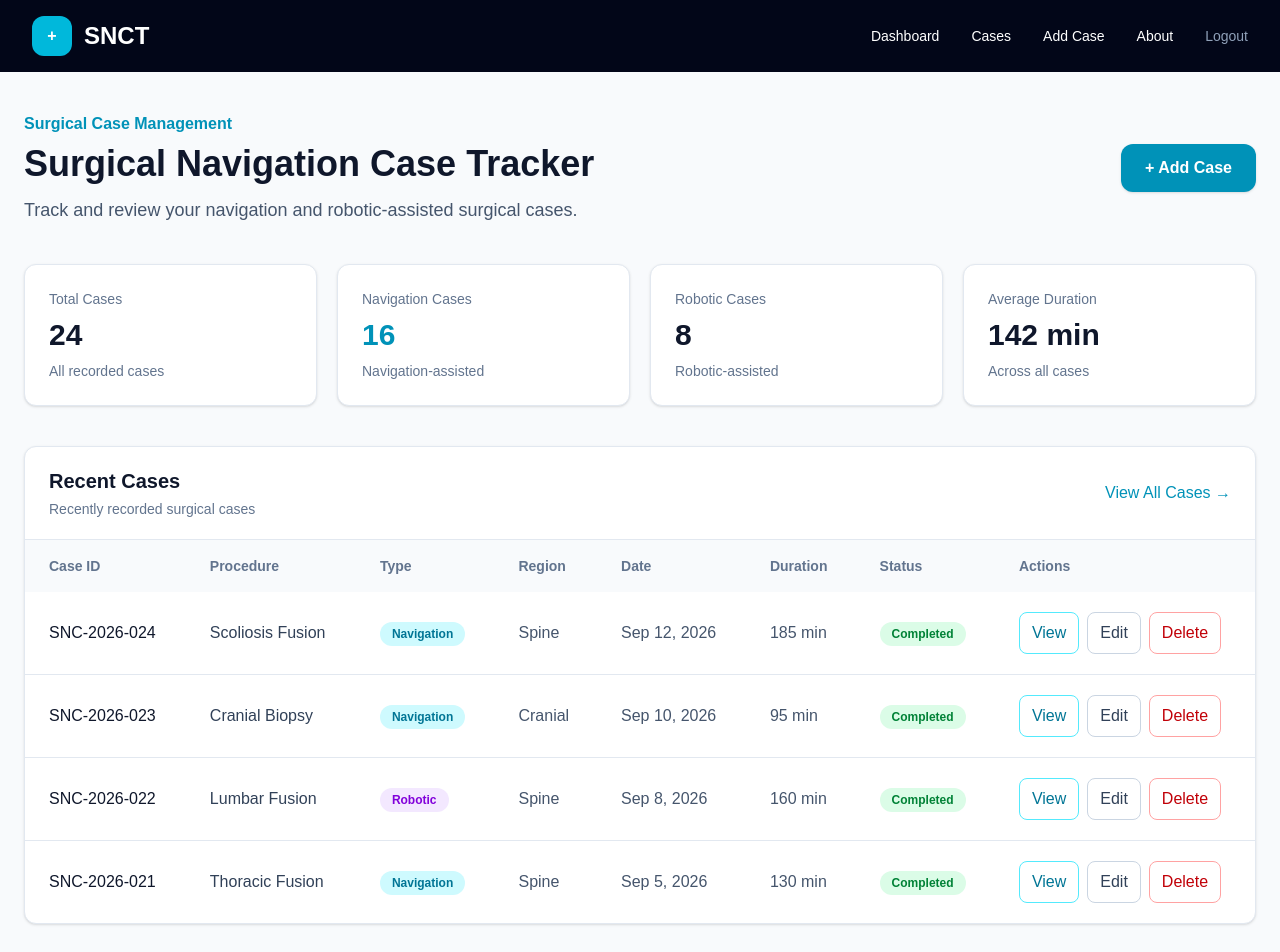
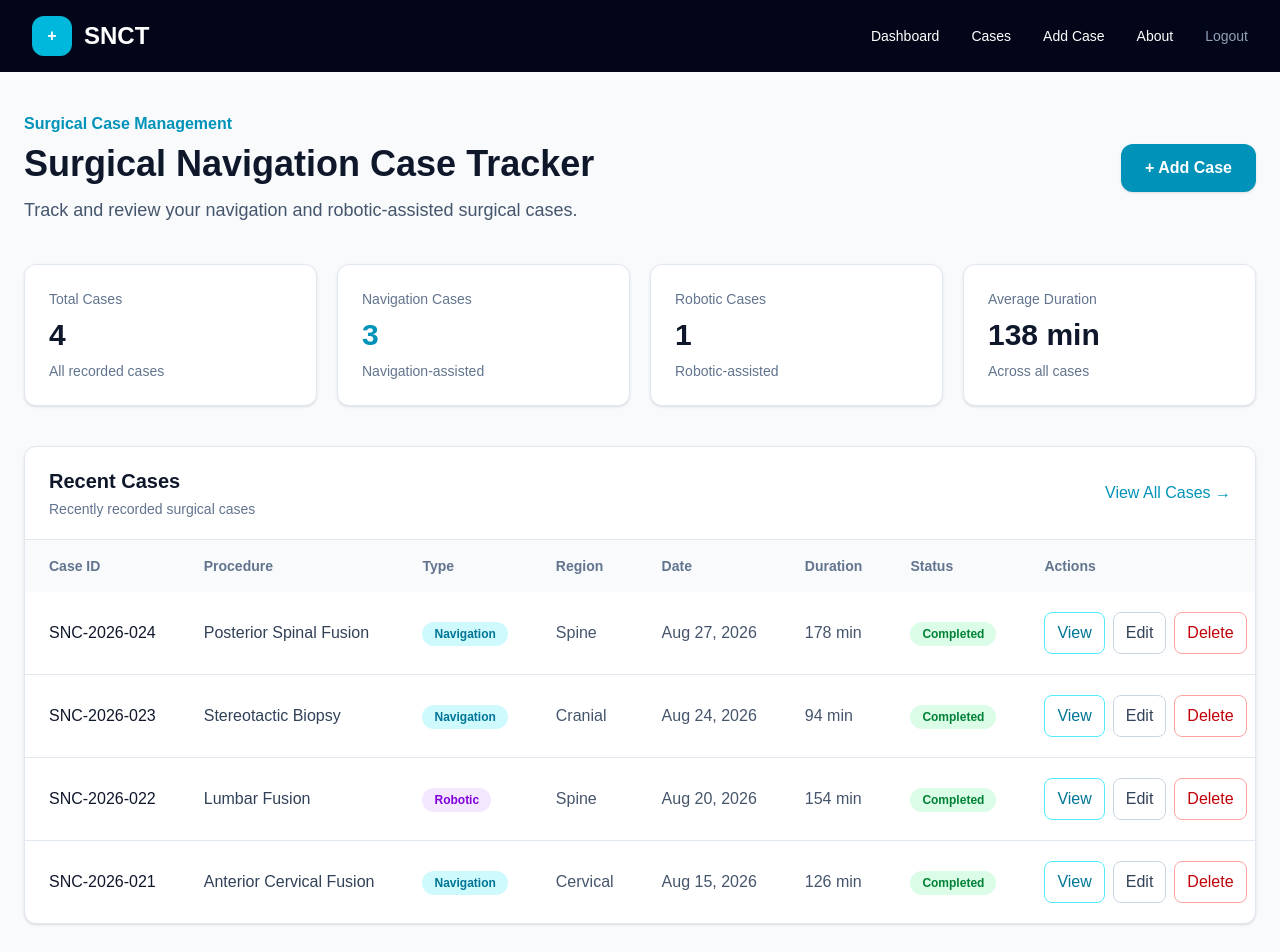
Before and after one commit to goopyshark/surgical-navigation-case-tracker, a Next.js app: page / in a window 1280 px wide. Shown: the top 952 px of the page. Built offline with nearby package versions, Linux system fonts and the light colour scheme.

Commit message:
Connect dashboard to persistent case data

```diff
--- a/app/page.tsx
+++ b/app/page.tsx
@@ -1,55 +1,86 @@
+"use client";
+
+import { useEffect, useState } from "react";
 import Link from "next/link";
+import Navbar from "./components/Navbar";
 import DeleteCaseButton from "./components/DeleteCaseButton";
-import Navbar from "./components/Navbar";
-
-const recentCases = [
-  {
-    id: "SNC-2026-024",
-    procedure: "Scoliosis Fusion",
-    type: "Navigation",
-    region: "Spine",
-    date: "Sep 12, 2026",
-    duration: "185 min",
-    status: "Completed",
-  },
-  {
-    id: "SNC-2026-023",
-    procedure: "Cranial Biopsy",
-    type: "Navigation",
-    region: "Cranial",
-    date: "Sep 10, 2026",
-    duration: "95 min",
-    status: "Completed",
-  },
-  {
-    id: "SNC-2026-022",
-    procedure: "Lumbar Fusion",
-    type: "Robotic",
-    region: "Spine",
-    date: "Sep 8, 2026",
-    duration: "160 min",
-    status: "Completed",
-  },
-  {
-    id: "SNC-2026-021",
-    procedure: "Thoracic Fusion",
-    type: "Navigation",
-    region: "Spine",
-    date: "Sep 5, 2026",
-    duration: "130 min",
-    status: "Completed",
-  },
-];
+import {
+  getCases,
+  SurgicalCase,
+} from "./lib/caseStorage";
 
 export default function Home() {
+  const [cases, setCases] = useState<SurgicalCase[]>([]);
+  const [loaded, setLoaded] = useState(false);
+
+  useEffect(() => {
+    setCases(getCases());
+    setLoaded(true);
+  }, []);
+
+  const totalCases = cases.length;
+
+  const navigationCases = cases.filter(
+    (item) =>
+      item.type === "Navigation" ||
+      item.type === "Navigation + Robotic"
+  ).length;
+
+  const roboticCases = cases.filter(
+    (item) =>
+      item.type === "Robotic" ||
+      item.type === "Navigation + Robotic"
+  ).length;
+
+  const averageDuration =
+    totalCases > 0
+      ? Math.round(
+          cases.reduce(
+            (total, item) =>
+              total + (Number(item.duration) || 0),
+            0
+          ) / totalCases
+        )
+      : 0;
+
+  const recentCases = [...cases]
+    .sort((a, b) => {
+      return (
+        new Date(b.date).getTime() -
+        new Date(a.date).getTime()
+      );
+    })
+    .slice(0, 4);
+
+  function formatDate(date: string) {
+    if (!date) {
+      return "Not specified";
+    }
+
+    const parsedDate = new Date(`${date}T00:00:00`);
+
+    return parsedDate.toLocaleDateString("en-US", {
+      month: "short",
+      day: "numeric",
+      year: "numeric",
+    });
+  }
+
+  function handleCaseDeleted(caseId: string) {
+    setCases((currentCases) =>
+      currentCases.filter(
+        (surgicalCase) => surgicalCase.id !== caseId
+      )
+    );
+  }
+
   return (
     <main className="min-h-screen bg-slate-50">
       <Navbar />
 
-      {/* Dashboard Content */}
       <section className="max-w-7xl mx-auto px-4 sm:px-6 py-8 md:py-10">
         {/* Header */}
-        <div className="flex flex-col md:flex-row md:items-center md:justify-between gap-5 mb-10">
+        <div className="flex flex-col md:flex-row md:items-center md:justify-between gap-4 mb-10">
           <div>
             <p className="text-cyan-600 font-semibold mb-2">
               Surgical Case Management
@@ -67,19 +98,23 @@ export default function Home() {
 
           <Link
             href="/add-case"
-            className="bg-cyan-600 hover:bg-cyan-700 text-white px-6 py-3 rounded-xl font-semibold shadow text-center md:self-center"
+            className="bg-cyan-600 hover:bg-cyan-700 text-white px-6 py-3 rounded-xl font-semibold shadow text-center"
           >
             + Add Case
           </Link>
         </div>
 
         {/* Statistics */}
-        <div className="grid grid-cols-1 sm:grid-cols-2 lg:grid-cols-4 gap-5 mb-10">
+        <div className="grid sm:grid-cols-2 lg:grid-cols-4 gap-5 mb-10">
           <div className="bg-white border border-slate-200 rounded-xl p-6 shadow-sm">
             <p className="text-sm font-medium text-slate-500 mb-2">
               Total Cases
             </p>
-            <p className="text-3xl font-bold text-slate-900">24</p>
+
+            <p className="text-3xl font-bold text-slate-900">
+              {loaded ? totalCases : "—"}
+            </p>
+
             <p className="text-sm text-slate-500 mt-2">
               All recorded cases
             </p>
@@ -89,7 +124,11 @@ export default function Home() {
             <p className="text-sm font-medium text-slate-500 mb-2">
               Navigation Cases
             </p>
-            <p className="text-3xl font-bold text-cyan-600">16</p>
+
+            <p className="text-3xl font-bold text-cyan-600">
+              {loaded ? navigationCases : "—"}
+            </p>
+
             <p className="text-sm text-slate-500 mt-2">
               Navigation-assisted
             </p>
@@ -99,7 +138,11 @@ export default function Home() {
             <p className="text-sm font-medium text-slate-500 mb-2">
               Robotic Cases
             </p>
-            <p className="text-3xl font-bold text-slate-900">8</p>
+
+            <p className="text-3xl font-bold text-slate-900">
+              {loaded ? roboticCases : "—"}
+            </p>
+
             <p className="text-sm text-slate-500 mt-2">
               Robotic-assisted
             </p>
@@ -109,7 +152,11 @@ export default function Home() {
             <p className="text-sm font-medium text-slate-500 mb-2">
               Average Duration
             </p>
-            <p className="text-3xl font-bold text-slate-900">142 min</p>
+
+            <p className="text-3xl font-bold text-slate-900">
+              {loaded ? `${averageDuration} min` : "—"}
+            </p>
+
             <p className="text-sm text-slate-500 mt-2">
               Across all cases
             </p>
@@ -118,7 +165,7 @@ export default function Home() {
 
         {/* Recent Cases */}
         <div className="bg-white border border-slate-200 rounded-xl shadow-sm overflow-hidden">
-          <div className="px-4 sm:px-6 py-5 border-b border-slate-200 flex flex-col sm:flex-row sm:items-center sm:justify-between gap-3">
+          <div className="px-5 sm:px-6 py-5 border-b border-slate-200 flex flex-col sm:flex-row sm:items-center sm:justify-between gap-3">
             <div>
               <h2 className="text-xl font-bold text-slate-900">
                 Recent Cases
@@ -137,19 +184,63 @@ export default function Home() {
             </Link>
           </div>
 
-          {/* Responsive table */}
+          {!loaded ? (
+            <div className="px-6 py-12 text-center text-slate-500">
+              Loading cases...
+            </div>
+          ) : recentCases.length === 0 ? (
+            <div className="px-6 py-12 text-center">
+              <h3 className="text-lg font-semibold text-slate-900">
+                No cases recorded
+              </h3>
+
+              <p className="text-slate-500 mt-2">
+                Add your first surgical case to begin tracking cases.
+              </p>
+
+              <Link
+                href="/add-case"
+                className="inline-block mt-5 bg-cyan-600 hover:bg-cyan-700 text-white px-5 py-2 rounded-lg font-medium"
+              >
+                Add Case
+              </Link>
+            </div>
+          ) : (
             <div className="overflow-x-auto">
-            <table className="w-full min-w-[950px] text-left">
+              <table className="w-full min-w-[1000px] text-left">
                 <thead className="bg-slate-50 text-slate-500 text-sm">
                   <tr>
-                  <th className="px-6 py-4 font-semibold">Case ID</th>
-                  <th className="px-6 py-4 font-semibold">Procedure</th>
-                  <th className="px-6 py-4 font-semibold">Type</th>
-                  <th className="px-6 py-4 font-semibold">Region</th>
-                  <th className="px-6 py-4 font-semibold">Date</th>
-                  <th className="px-6 py-4 font-semibold">Duration</th>
-                  <th className="px-6 py-4 font-semibold">Status</th>
-                  <th className="px-6 py-4 font-semibold">Actions</th>
+                    <th className="px-6 py-4 font-semibold">
+                      Case ID
+                    </th>
+
+                    <th className="px-6 py-4 font-semibold">
+                      Procedure
+                    </th>
+
+                    <th className="px-6 py-4 font-semibold">
+                      Type
+                    </th>
+
+                    <th className="px-6 py-4 font-semibold">
+                      Region
+                    </th>
+
+                    <th className="px-6 py-4 font-semibold">
+                      Date
+                    </th>
+
+                    <th className="px-6 py-4 font-semibold">
+                      Duration
+                    </th>
+
+                    <th className="px-6 py-4 font-semibold">
+                      Status
+                    </th>
+
+                    <th className="px-6 py-4 font-semibold">
+                      Actions
+                    </th>
                   </tr>
                 </thead>
 
@@ -169,11 +260,11 @@ export default function Home() {
 
                       <td className="px-6 py-5">
                         <span
-                        className={`inline-block px-3 py-1 rounded-full text-xs font-semibold ${
-                          item.type === "Robotic"
-                            ? "bg-purple-100 text-purple-700"
-                            : "bg-cyan-100 text-cyan-700"
-                        }`}
+                          className={
+                            item.type === "Navigation"
+                              ? "inline-block bg-cyan-100 text-cyan-700 px-3 py-1 rounded-full text-xs font-semibold whitespace-nowrap"
+                              : "inline-block bg-purple-100 text-purple-700 px-3 py-1 rounded-full text-xs font-semibold whitespace-nowrap"
+                          }
                         >
                           {item.type}
                         </span>
@@ -184,15 +275,23 @@ export default function Home() {
                       </td>
 
                       <td className="px-6 py-5 text-slate-600 whitespace-nowrap">
-                      {item.date}
+                        {formatDate(item.date)}
                       </td>
 
                       <td className="px-6 py-5 text-slate-600 whitespace-nowrap">
-                      {item.duration}
+                        {item.duration} min
                       </td>
 
                       <td className="px-6 py-5">
-                      <span className="inline-block bg-green-100 text-green-700 px-3 py-1 rounded-full text-xs font-semibold">
+                        <span
+                          className={
+                            item.status === "Completed"
+                              ? "inline-block bg-green-100 text-green-700 px-3 py-1 rounded-full text-xs font-semibold whitespace-nowrap"
+                              : item.status === "Cancelled"
+                                ? "inline-block bg-red-100 text-red-700 px-3 py-1 rounded-full text-xs font-semibold whitespace-nowrap"
+                                : "inline-block bg-amber-100 text-amber-700 px-3 py-1 rounded-full text-xs font-semibold whitespace-nowrap"
+                          }
+                        >
                           {item.status}
                         </span>
                       </td>
@@ -213,7 +312,11 @@ export default function Home() {
                             Edit
                           </Link>
 
-                        <DeleteCaseButton caseName={item.procedure} />
+                          <DeleteCaseButton
+                            caseId={item.id}
+                            caseName={item.name}
+                            onDeleted={handleCaseDeleted}
+                          />
                         </div>
                       </td>
                     </tr>
@@ -221,10 +324,11 @@ export default function Home() {
                 </tbody>
               </table>
             </div>
+          )}
         </div>
 
         {/* Quick Actions */}
-        <div className="grid grid-cols-1 md:grid-cols-2 gap-6 mt-8">
+        <div className="grid md:grid-cols-2 gap-6 mt-8">
           <Link
             href="/add-case"
             className="bg-white border border-slate-200 rounded-xl p-6 shadow-sm hover:border-cyan-300 transition-colors"
@@ -260,8 +364,7 @@ export default function Home() {
           </Link>
         </div>
 
-        {/* Footer */}
-        <footer className="text-xs text-slate-400 mt-10 pb-6">
+        <footer className="text-xs text-slate-400 mt-8 pb-6">
           SNCT • For educational and simulation use only • Not for clinical
           decision-making
         </footer>
```
Lines whose indentation alone changed are shown as unchanged.
